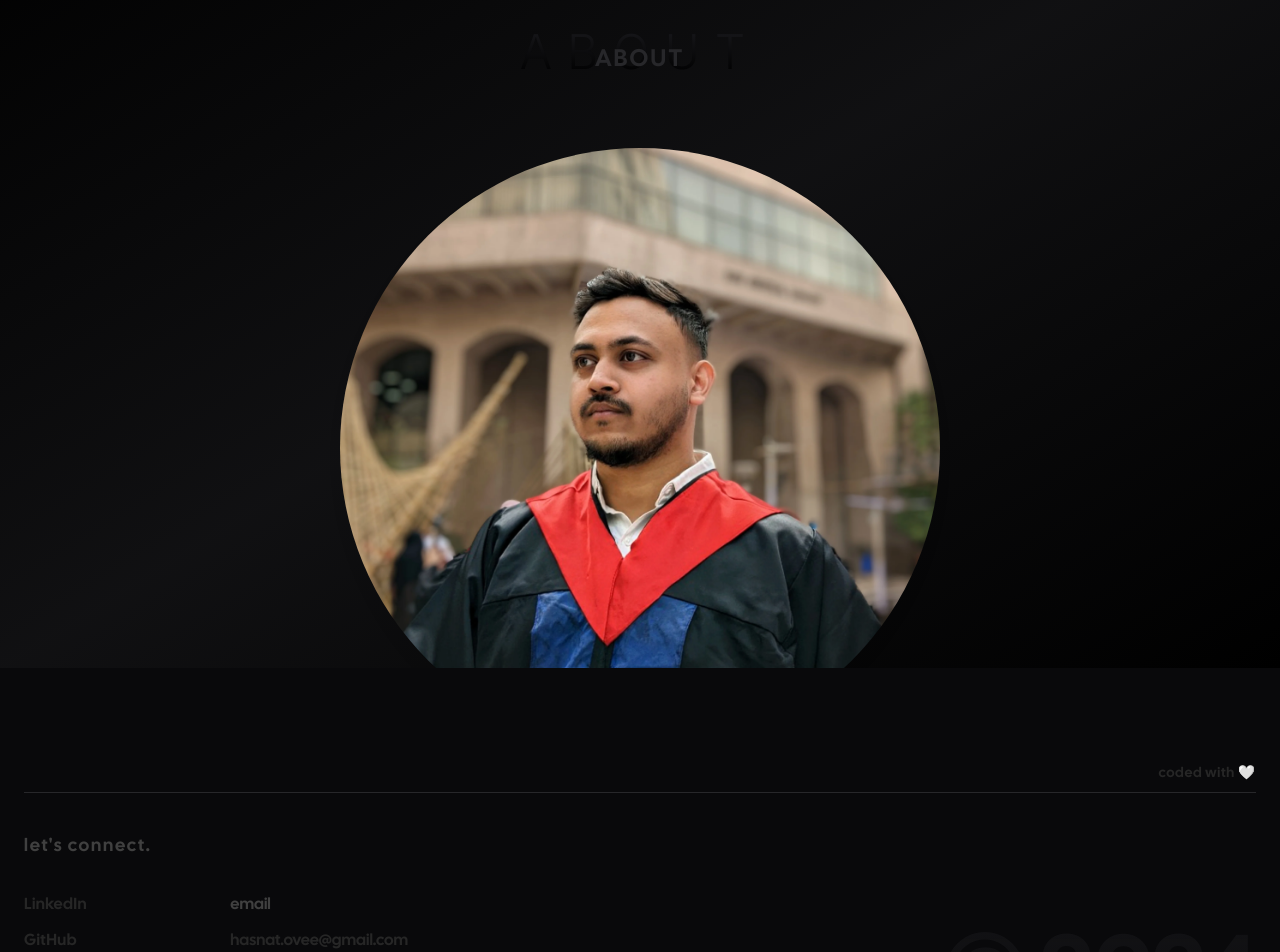
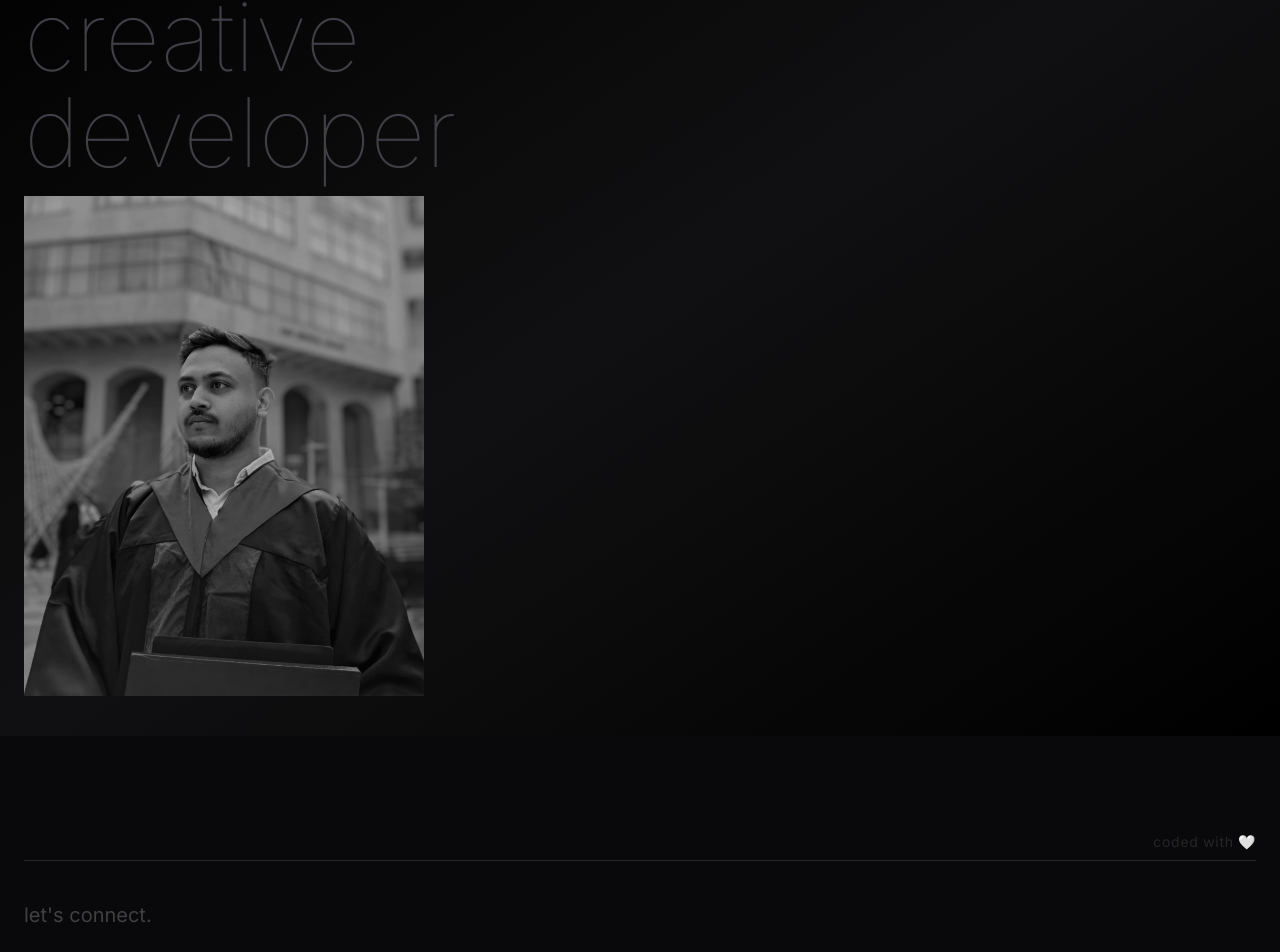
Before and after one commit to Ovee-Hasnat/portfolio-2025, a React (Vite) app: page /about in a window 1280 px wide. Shown: the part 132-1084 px from the top of the page. Built offline with nearby package versions, Linux system fonts and the light colour scheme.

Commit message:
about page

```diff
--- a/package.json
+++ b/package.json
@@ -14,7 +14,7 @@
     "@radix-ui/react-dialog": "^1.1.2",
     "@radix-ui/react-dropdown-menu": "^2.1.2",
     "@radix-ui/react-navigation-menu": "^1.2.1",
-    "@radix-ui/react-slot": "^1.1.0",
+    "@radix-ui/react-slot": "^1.1.1",
     "@radix-ui/react-toast": "^1.2.4",
     "class-variance-authority": "^0.7.1",
     "clsx": "^2.1.1",
--- a/src/components/common/scrambles.tsx
+++ b/src/components/common/scrambles.tsx
@@ -25,7 +25,7 @@ export default function Scrambles() {
       style={{ y }}
       className="mt-24 text-center animate-fade-in select-none"
     >
-      <p className="text text-xs sm:text-sm text-zinc-700 font-light"></p>
+      <p className="text text-xs sm:text-sm text-zinc-700 font-light font-mono"></p>
     </motion.div>
   );
 }
--- a/src/components/home/Expertise.tsx
+++ b/src/components/home/Expertise.tsx
@@ -1,12 +1,31 @@
-import SectionTitle from "../common/sectionTitle";
+import { motion, useInView } from "motion/react";
 import ParallaxText from "../common/ParallaxText";
+import { useRef } from "react";
 
 export default function Expertise() {
+  const ref = useRef(null);
+  // const isInView = useInView(ref, { once: true });
+
   return (
     <section className="bg-gradient-to-l from-black to-zinc-600/20">
-      <SectionTitle title={"Expertise"} />
+      <motion.h2
+        initial={{ opacity: 0, y: 40 }}
+        whileInView={{
+          opacity: 1,
+          y: 0,
+          transition: {
+            duration: 0.5,
+            delay: 0.3,
+            ease: "linear",
+          },
+        }}
+        viewport={{ amount: 0.8 }}
+        className="text-zinc-800 lowercase italic font-light text-center text-xl animate-fade-in pt-12"
+      >
+        Driven by expertise in &#x2713;
+      </motion.h2>
 
-      <div className="md:pt-10 pb-24 text-xl md:text-2xl font-mono lowercase">
+      <div className="pt-16 pb-24 text-xl md:text-2xl font-mono lowercase">
         <ParallaxText baseVelocity={-2}>
           <div className="flex gap-20">
             <p>JavaScript</p>
--- a/src/components/home/hero.tsx
+++ b/src/components/home/hero.tsx
@@ -2,6 +2,8 @@ import Particles from "../common/particles";
 import HeroText from "./heroText";
 import NavForHero from "../navbar/navForHero";
 import Scrambles from "../common/scrambles";
+import { buttonVariants } from "../ui/button";
+import { Link } from "react-router-dom";
 
 export default function Hero() {
   return (
@@ -17,10 +19,14 @@ export default function Hero() {
         <HeroText />
 
         <div className="my-4 text-center animate-fade-in">
-          <h2 className="text-xs sm:text-sm text-zinc-700 ">
+          <h2 className="text-sm text-zinc-700 lowercase">
             Software Engineer | Photographer | Learner
           </h2>
         </div>
+
+        {/* <Link to="/contact" className={buttonVariants({ variant: "outline" })}>
+          open to work - let's talk
+        </Link> */}
 
         <Scrambles />
       </div>
--- a/src/components/home/heroText.tsx
+++ b/src/components/home/heroText.tsx
@@ -8,7 +8,7 @@ export default function HeroText() {
   return (
     <motion.div style={{ y }}>
       <div className="hidden w-screen h-px animate-glow md:block animate-fade-left bg-gradient-to-r from-zinc-300/0 via-zinc-300/50 to-zinc-300/0" />
-      <h1 className="py-3.5 px-0.5 z-10 text-5xl text-transparent duration-1000 bg-white cursor-default animate-title font-display sm:text-7xl md:text-8xl whitespace-nowrap bg-clip-text text-center">
+      <h1 className="py-3.5 px-0.5 z-10 text-6xl text-transparent duration-1000 bg-white cursor-default animate-title font-display sm:text-7xl md:text-8xl whitespace-nowrap bg-clip-text text-center">
         OveeHasnat
       </h1>
       <div className="hidden w-screen h-px animate-glow md:block animate-fade-right bg-gradient-to-r from-zinc-300/0 via-zinc-300/50 to-zinc-300/0" />
--- a/src/components/navbar/footer.tsx
+++ b/src/components/navbar/footer.tsx
@@ -22,14 +22,14 @@ export default function Footer() {
   const year = d.getFullYear();
 
   return (
-    <footer className="bg-zinc-950 font-display">
+    <footer className="bg-zinc-950">
       <div className="max-w-screen-2xl mx-auto py-14 lg:py-24 text-neutral-700 px-6">
         <p className="border-b border-zinc-800 text-neutral-800 pb-2 text-end text-sm tracking-wider">
           coded with 🤍
         </p>
         <div className="mt-10 flex flex-col md:flex-row md:items-end md:justify-between gap-10">
           <div className="flex-1 max-w-sm">
-            <h4 className="text-lg tracking-widest">let's connect.</h4>
+            <h4 className="text-xl">let's connect.</h4>
 
             <div className="flex gap-10 mt-8 justify-between flex-wrap">
               <ul className="space-y-3">
--- a/src/components/navbar/navForHero.tsx
+++ b/src/components/navbar/navForHero.tsx
@@ -14,7 +14,7 @@ export default function NavForHero() {
           <Link
             key={item.href}
             to={item.href}
-            className="text-xs sm:text-sm duration-500 text-zinc-700 hover:text-zinc-300"
+            className="text-sm duration-500 text-zinc-700 hover:text-zinc-300"
           >
             {item.name}
           </Link>
--- a/src/pages/about/about.tsx
+++ b/src/pages/about/about.tsx
@@ -3,30 +3,50 @@ import PrimaryNav from "@/components/navbar/primaryNav";
 import photo from "/images/profile/profile_1.webp";
 
 import { useScroll, motion, useTransform } from "motion/react";
+import { useEffect } from "react";
 
 export default function About() {
+  const { scrollYProgress } = useScroll();
+
+  useEffect(() => {
+    console.log(scrollYProgress);
+  }, [scrollYProgress]);
+
+  const y = useTransform(scrollYProgress, [0, 1], [0, -200]);
   return (
-    <div className="h-screen overflow-x-hidden bg-gradient-to-tl from-black via-zinc-600/20 to-black relative">
+    <div className="min-h-screen overflow-x-hidden bg-gradient-to-tl from-black via-zinc-600/20 to-black relative">
       <PrimaryNav />
-      <div className="max-w-screen-2xl mx-auto text-zinc-700 px-6 relative">
-        <SectionTitle title={"About"} />
-
+      <div className="max-w-screen-2xl mx-auto text-zinc-700 px-6 my-10">
+        <h2 className="text-8xl font-thin lowercase">
+          Creative <br /> Developer
+        </h2>
         <motion.div
-          initial={{ opacity: 0, scale: 0 }}
-          animate={{ opacity: 1, scale: 1 }}
-          transition={{
-            duration: 0.4,
-            scale: { type: "spring", visualDuration: 0.4, bounce: 0.5 },
-          }}
-          className="mt-4 w-[600px] h-[600px] rounded-full shadow-lg overflow-hidden absolute left-0 right-0 m-auto"
+          initial={{ opacity: 0 }}
+          animate={{ opacity: 1 }}
+          transition={{ duration: 0.3 }}
+          className="max-w-[400px] mt-4"
         >
           <img
             src={photo}
             alt="profile photo of Ovee"
-            className="w-full h-full object-cover object-center"
+            className="object-cover object-center grayscale hover:grayscale-0 transition-all duration-500 opacity-70"
           />
         </motion.div>
       </div>
     </div>
   );
 }
+
+// Creative & Strategy services for
+// entrepreneurs, startups, & small businesses
+// I help professionals & projects reach their goals with Design,
+// Copywriting, Consultancy, & No-code Framer pages.
+
+// Designer, developer, and tech enthusiast—creating
+// exceptional web and app experiences.
+
+// I am a full-stack developer with a passion for creating exceptional web and app experiences.
+// I have a strong foundation in both front-end and back-end development, and I am always
+// looking to learn new technologies and improve my skills. I am a creative problem solver who
+// enjoys working on challenging projects and collaborating with others to create innovative
+// solutions.
--- a/src/pages/contact/index.tsx
+++ b/src/pages/contact/index.tsx
@@ -47,7 +47,7 @@ export default function Contact() {
   return (
     <div className="min-h-screen overflow-x-hidden bg-gradient-to-tl from-black via-zinc-600/20 to-black">
       <PrimaryNav />
-      <div className="max-w-screen-2xl mx-auto text-zinc-700 px-6 h-full mt-14 xl:mt-32 mb-10">
+      <div className="max-w-screen-2xl mx-auto text-zinc-700 px-6 h-full mt-14 mb-10">
         <p className="mb-10 font-light tracking-wide text-sm md:text-base text-zinc-500 text-center animate-fade-in">
           <b>Let's discuss</b> the next big idea. 💡
         </p>
```
Also changed, not shown: 1 other file (tests, documents, lock files or other folders).
